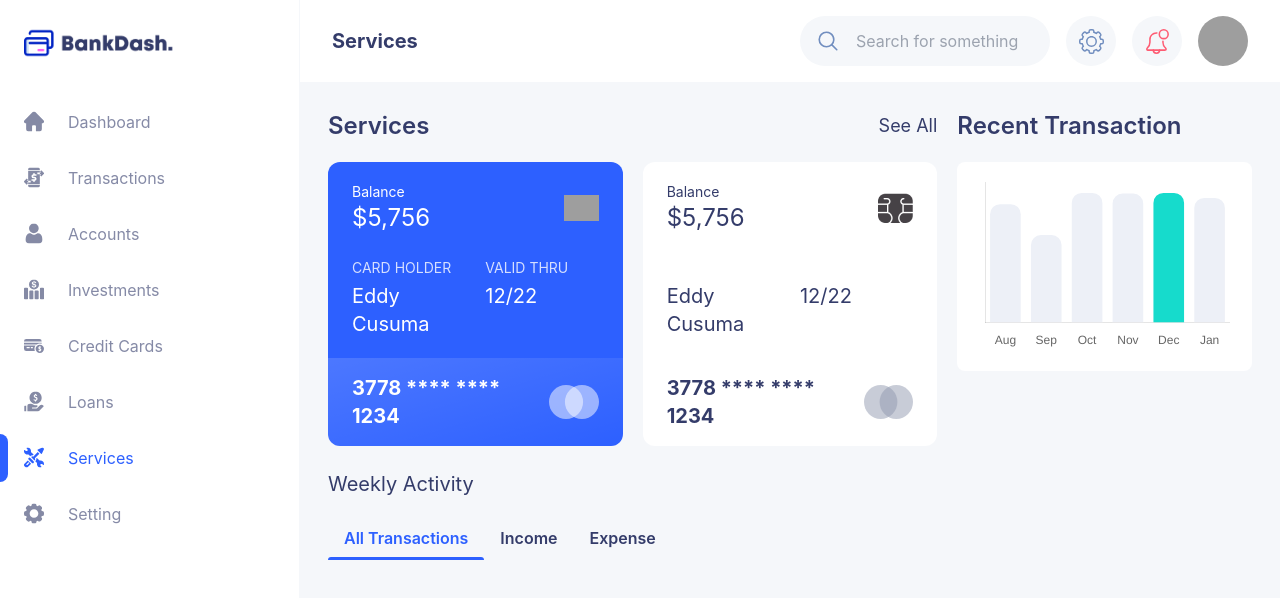
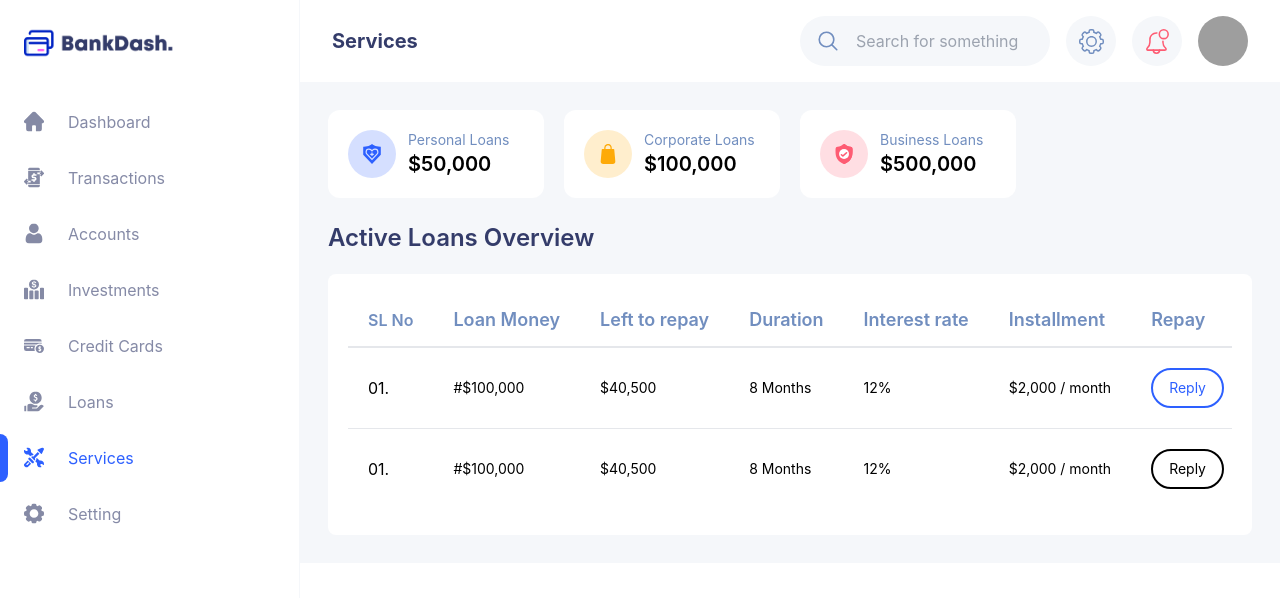
Before and after one commit to nafasebra/bankdash, a React (Vite) app: page /services in a window 1280 px wide. Shown: the top 598 px of the page. Built offline with nearby package versions, Linux system fonts and the light colour scheme; grey boxes are pictures that could not be loaded.

Commit message:
add new icons for service page

```diff
--- /dev/null
+++ b/src/assets/icons/Bag.tsx
@@ -0,0 +1,18 @@
+function Icon() {
+  return (
+    <svg
+      xmlns="http://www.w3.org/2000/svg"
+      width="20"
+      height="20"
+      fill="none"
+      viewBox="0 0 20 20"
+    >
+      <path
+        fill="currentColor"
+        d="M17.313 17.275L16.245 5.569A.624.624 0 0015.624 5h-1.875V3.75c0-1.005-.39-1.948-1.097-2.654A3.755 3.755 0 006.248 3.75V5H4.375a.624.624 0 00-.623.569L2.688 17.274a2.504 2.504 0 00.643 1.912A2.504 2.504 0 005.178 20h9.643c.7 0 1.373-.296 1.845-.813a2.512 2.512 0 00.646-1.912zM12.498 5h-5V3.75a2.503 2.503 0 014.27-1.771c.471.471.73 1.1.73 1.771V5z"
+      ></path>
+    </svg>
+  );
+}
+
+export default Icon;
--- /dev/null
+++ b/src/assets/icons/Life.tsx
@@ -0,0 +1,23 @@
+function Icon() {
+  return (
+    <svg
+      xmlns="http://www.w3.org/2000/svg"
+      width="20"
+      height="20"
+      fill="none"
+      viewBox="0 0 20 20"
+    >
+      <g fill="currentColor" clipPath="url(#clip0_163_357)">
+        <path d="M18.211 2.728c-2.597 0-4.585-.65-5.796-1.197C11.1.938 10.39.335 10.385.331L10 0l-.384.33C9.61.334 8.901.937 7.585 1.53c-1.21.546-3.198 1.197-5.796 1.197h-.586v8.051L10 20l8.798-9.213V2.728h-.587zm-1.76 5.477a3.39 3.39 0 01-.995 2.409L10 16.282l-5.456-5.668a3.39 3.39 0 01-.995-2.409V7.9A3.416 3.416 0 016.96 4.488c.844 0 1.655.311 2.282.876l.736.662.538-.539a3.39 3.39 0 012.413-1h.11A3.416 3.416 0 0116.451 7.9v.305z"></path>
+        <path d="M13.04 5.66h-.11c-.598 0-1.16.234-1.583.657l-1.325 1.325-1.563-1.406A2.242 2.242 0 004.722 7.9v.305c0 .598.233 1.16.656 1.583l.007.008L10 14.59l4.623-4.802c.423-.423.656-.985.656-1.583V7.9a2.242 2.242 0 00-2.24-2.24zm-1.28 5.28h-1.173v1.173H9.414V10.94H8.24V9.766h1.173V8.593h1.173v1.173h1.173v1.174z"></path>
+      </g>
+      <defs>
+        <clipPath id="clip0_163_357">
+          <path fill="#fff" d="M0 0H20V20H0z"></path>
+        </clipPath>
+      </defs>
+    </svg>
+  );
+}
+
+export default Icon;
--- /dev/null
+++ b/src/assets/icons/Safe.tsx
@@ -0,0 +1,37 @@
+function Icon() {
+  return (
+    <svg
+      xmlns="http://www.w3.org/2000/svg"
+      width="20"
+      height="20"
+      fill="none"
+      viewBox="0 0 20 20"
+    >
+      <g clipPath="url(#clip0_163_392)">
+        <path
+          fill="currentColor"
+          d="M17.655 13.356a10.09 10.09 0 01-2.416 3.765c-1.214 1.185-2.803 2.126-4.723 2.798a1.464 1.464 0 01-.46.081h-.017a1.468 1.468 0 01-.475-.08c-1.923-.671-3.514-1.612-4.728-2.797a10.072 10.072 0 01-2.417-3.764c-.976-2.65-.92-5.567-.876-7.912l.001-.036c.01-.194.015-.397.018-.622a2.12 2.12 0 011.996-2.077c2.3-.128 4.079-.878 5.598-2.36L9.17.34a1.28 1.28 0 011.74 0l.012.013c1.52 1.481 3.3 2.231 5.599 2.36a2.12 2.12 0 011.996 2.076c.003.226.009.43.018.622v.015c.045 2.35.1 5.273-.88 7.93z"
+        ></path>
+        <path
+          fill="currentColor"
+          d="M17.655 13.356a10.091 10.091 0 01-2.416 3.765c-1.214 1.185-2.803 2.126-4.723 2.798a1.467 1.467 0 01-.46.081V0c.306.004.61.118.853.34l.013.013c1.52 1.481 3.3 2.231 5.599 2.36a2.12 2.12 0 011.996 2.076c.003.226.009.43.018.622v.015c.045 2.35.1 5.273-.88 7.93z"
+        ></path>
+        <path
+          fill="#fff"
+          d="M15.024 10a4.99 4.99 0 01-4.967 4.985h-.018A4.99 4.99 0 015.055 10a4.99 4.99 0 014.984-4.984h.018A4.99 4.99 0 0115.024 10z"
+        ></path>
+        <path
+          fill="currentColor"
+          d="M13.101 9.198l-3.025 2.683-.653.58a.843.843 0 01-.56.206.843.843 0 01-.56-.206l-1.405-1.247a.647.647 0 010-.992.863.863 0 011.118 0l.847.751 3.12-2.767a.863.863 0 011.118 0 .647.647 0 010 .992z"
+        ></path>
+      </g>
+      <defs>
+        <clipPath id="clip0_163_392">
+          <path fill="#fff" d="M0 0H20V20H0z"></path>
+        </clipPath>
+      </defs>
+    </svg>
+  );
+}
+
+export default Icon;
--- /dev/null
+++ b/src/assets/icons/Sell.tsx
@@ -0,0 +1,22 @@
+function Icon() {
+  return (
+    <svg
+      xmlns="http://www.w3.org/2000/svg"
+      width="20"
+      height="20"
+      fill="none"
+      viewBox="0 0 20 20"
+    >
+      <g fill="currentColor" clipPath="url(#clip0_163_431)">
+        <path d="M11.594 12.27c3.356 0 6.086-2.752 6.086-6.135S14.95 0 11.594 0C8.238 0 5.508 2.752 5.508 6.135s2.73 6.135 6.086 6.135zM9.638 8.05a.586.586 0 01.811-.17c.394.258.543.282 1.063.278a.868.868 0 00.862-.732c.029-.17.04-.587-.476-.77-.605-.213-1.224-.457-1.655-.795-.43-.338-.628-.921-.514-1.522.122-.652.577-1.17 1.185-1.353l.017-.005v-.222a.586.586 0 111.17 0v.185c.399.095.676.277.79.361a.586.586 0 01-.702.938c-.12-.09-.452-.282-.937-.136-.283.085-.357.365-.373.449-.03.164.004.318.087.383.299.234.836.442 1.322.614.897.316 1.396 1.147 1.24 2.067-.075.45-.302.87-.638 1.179-.23.21-.496.36-.788.446v.266a.586.586 0 01-1.171 0v-.208c-.379-.046-.697-.164-1.123-.443a.586.586 0 01-.17-.81zM2.22 14.237H.884a.586.586 0 00-.585.586v4.59c0 .324.262.586.585.586H2.22v-5.762zM19.53 14.197a2.818 2.818 0 00-3.982 0l-1.754 1.754-.719.719a1.55 1.55 0 01-1.095.453H8.484a.597.597 0 01-.603-.558.586.586 0 01.586-.614h3.553c.715 0 1.335-.509 1.458-1.213.028-.162.043-.328.043-.497a.587.587 0 00-.587-.587h-1.947c-.636 0-1.248-.289-1.895-.594-.678-.321-1.38-.652-2.2-.707a6.2 6.2 0 00-2.138.233c-.75.217-1.29.884-1.356 1.654h-.007v5.757L13.479 20a2.58 2.58 0 001.837-.76l4.213-4.214c.23-.23.23-.6 0-.83z"></path>
+      </g>
+      <defs>
+        <clipPath id="clip0_163_431">
+          <path fill="#fff" d="M0 0H20V20H0z"></path>
+        </clipPath>
+      </defs>
+    </svg>
+  );
+}
+
+export default Icon;
--- a/src/assets/icons/index.ts
+++ b/src/assets/icons/index.ts
@@ -17,3 +17,7 @@ export { default as ArrowDownIcon } from "./ArrowDown";
 export { default as Service2nIcon } from "./Service";
 export { default as Settings2Icon } from "./Settings-2";
 export { default as BarIcon } from "./Bar";
+export { default as SafeIcon } from "./Safe";
+export { default as LifeIcon } from "./Life";
+export { default as BagIcon } from "./Bag";
+export { default as SellIcon } from "./Sell";
--- a/src/pages/services.tsx
+++ b/src/pages/services.tsx
@@ -1,34 +1,41 @@
-import { linkEnum } from '@/enums/link'
-import Body from '@/components/layout/Body'
-import CreditCard from '@/components/ui/card/CreditCard'
-import SimpleBarChart from '@/components/ui/chart/SimpleBarChart'
-import Tabbar from '@/components/ui/tabbar/Tabbar'
+import { linkEnum } from "@/enums/link";
+import Body from "@/components/layout/Body";
+import { BagIcon, LifeIcon, SafeIcon } from "@/assets/icons";
+import IconCard from "@/components/ui/card/IconCard";
+import LoanTable from "@/components/ui/table/LoanTable";
+import SectionWithTitle from "@/components/pages/SectionWithTitle";
 
 function Services() {
   return (
     <Body pageName={linkEnum.Services}>
-      <div className='grid grid-cols-1 lg:grid-cols-3 gap-5'>
-        <div className='col-span-2 grid grid-cols-1 lg:grid-cols-2 gap-5'>
-          <div className='grid grid-cols-2 col-span-1 lg:col-span-2'>
-            <p className='flex items-center text-2xl font-semibold text-primary-200'>Services</p>
-            <p className='flex items-center justify-end text-lg text-primary-200'>See All</p>
-          </div>
-          <CreditCard theme='blue' />
-          <CreditCard theme='white' />
-        </div>
-        <div className='flex flex-col gap-5'>
-          <p className='flex items-center text-2xl font-semibold text-primary-200'>Recent Transaction</p>
-          <div className='bg-white rounded-lg overflow-hidden p-5'>
-            <SimpleBarChart />
-          </div>
-        </div>
+      <div className="grid grid-cols-1 sm:grid-cols-2 lg:grid-cols-4 gap-5">
+        <IconCard
+          icon={<LifeIcon />}
+          supTitle="Personal Loans"
+          title="$50,000"
+          mainColor="text-primary-100"
+          mainColorAlpha="bg-primary-100/20"
+        />
+        <IconCard
+          icon={<BagIcon />}
+          supTitle="Corporate Loans"
+          title="$100,000"
+          mainColor="text-yellow"
+          mainColorAlpha="bg-yellow/20"
+        />
+        <IconCard
+          icon={<SafeIcon />}
+          supTitle="Business Loans"
+          title="$500,000"
+          mainColor="text-magenta"
+          mainColorAlpha="bg-magenta/20"
+        />
       </div>
-      <div className='flex flex-col gap-5'>
-        <p className='text-primary-200 text-xl'>Weekly Activity</p>
-        <Tabbar />
-      </div>
+      <SectionWithTitle title="Active Loans Overview">
+        <LoanTable />
+      </SectionWithTitle>
     </Body>
-  )
+  );
 }
 
-export default Services
+export default Services;
```
